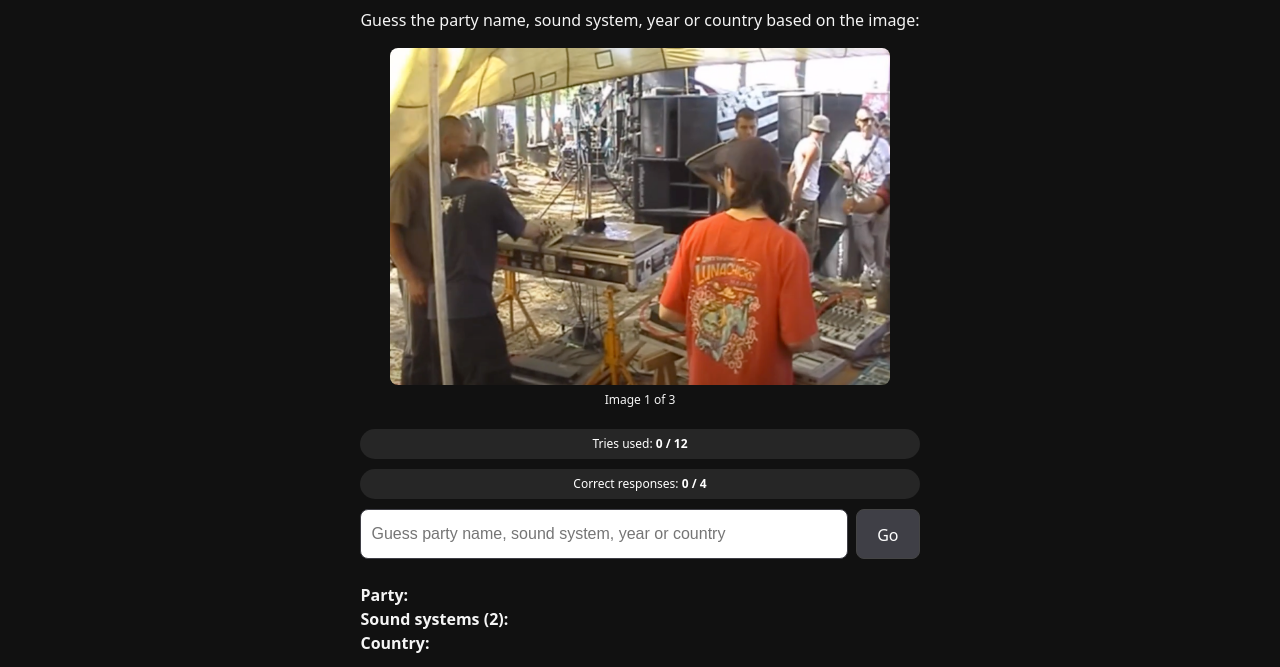
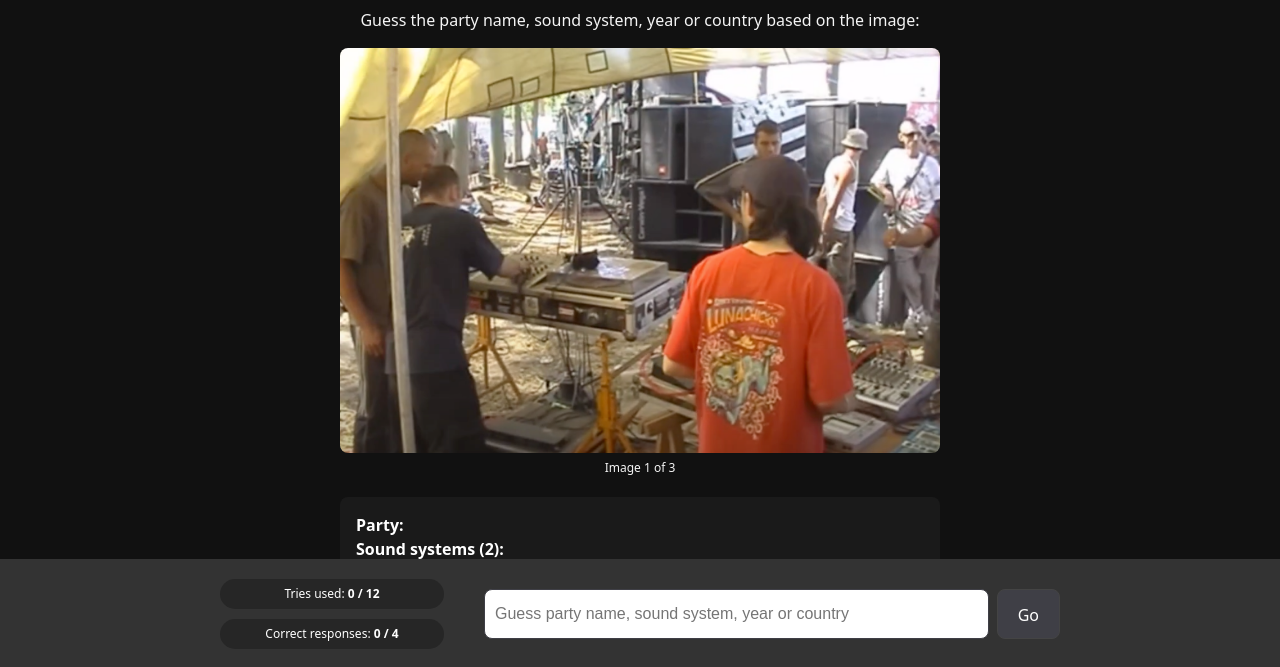
Before and after one commit to teknoquiz23/teknoquiz, a website built with Vite: page index.html in a window 1280 px wide. Shown: the part 131-798 px from the top of the page. Built offline with nearby package versions, Linux system fonts and the light colour scheme.

Commit message:
new styles

```diff
--- a/src/main.ts
+++ b/src/main.ts
@@ -108,9 +108,14 @@ function renderGameUI(appState: AppState) {
   document.querySelector<HTMLDivElement>('#app')!.innerHTML = `
     <div class="game">
 
-      <img src="/parties/${appState.currentImage}-${appState.roundImage}.png" alt="Random party" style="max-width: 500px; width: 100%; border-radius: 8px;" />
-      <br>
+      <div class="image-container">
+        <img src="/parties/${appState.currentImage}-${appState.roundImage}.png" alt="Random party" style="width: 100%; border-radius: 8px;" />
+
+      </div>
       <p id="round-image-counter" style="text-align: center; margin:0; margin-bottom: 20px; text-align: center; font-size: 12px;">Image ${appState.roundImage} of ${MAX_IMAGES}</p>
+      <div class="game-ui">
+        <div class="game-ui-inner">
+          <div class="progress-bars">
             <div id="progress-bar-tries" class="progress-bar">
               <span id="tries-used-text" class="progress-bar-text">Tries used: <b><span id="tries-used">0</span> / ${appState.maxTries}</b></span>
             <span class="progress-bar-fill tries" style="width:0"></span>
@@ -119,17 +124,18 @@ function renderGameUI(appState: AppState) {
               <span class="progress-bar-text">Correct responses: <b><span id="correct-responses">0</span> / <span id="total-responses">${appState.roundInfoCount}</span></b></span>
               <span class="progress-bar-fill responses" style="width:0"></span>
             </div>
-      <div id="guess-wrap">
+          </div>
+          <div class="guess-wrap">
             <div>
               <input id="guess-input" class="guess-input" type="text" placeholder="Guess party name, sound system, year or country" />
               <button id="guess-btn" class="guess-btn" type="button">Go</button>
             </div>
           </div>
+        </div>
+      </div>
       <div id="hints-wrap" class="hints-wrap" style="margin:0;margin-bottom: 2rem;"></div>
-      <div>
-        <div id="party-data" style="text-align:left;" class="text-left w-full max-w-md space-y-2">
+      <div class="results-data">
           ${generateRoundHTML(appState.roundInfo)}
-        </div>
         </div>
     </div>
   `
--- a/src/style.css
+++ b/src/style.css
@@ -46,7 +46,7 @@ h1 {
 }
 
 .wrap {
-  max-width: 1280px;
+  max-width: 600px;
   margin: 0 auto;
   padding: 2rem;
   text-align: center;
@@ -129,6 +129,7 @@ input[type="text"] {
   font-size:12px;
   color: #fff;
 }
+
 .progress-bar-fill {
   content: '';
   position: absolute;
@@ -139,6 +140,7 @@ input[type="text"] {
   background-size: 40px 40px;
   border-radius: 100px;
   z-index: 1;
+  transition: width 0.5s cubic-bezier(0.4,0,0.2,1);
 }
 
 .progress-bar-fill.responses {
@@ -148,14 +150,14 @@ input[type="text"] {
   background-color: #d9534f;
 }
 
-#guess-wrap {
+.guess-wrap {
   width: 100%;
   display: flex;
   justify-content: center;
   align-items: center;
   margin-bottom: 1.5rem;
 }
-#guess-wrap > div {
+.guess-wrap > div {
   width: 100%;
   display: flex;
   justify-content: stretch;
@@ -250,3 +252,60 @@ button:focus-visible {
 .hints-wrap.visible {
   /* The animation will play automatically when .visible is added */
 }
+
+.results-data {
+  text-align:left;
+  background-color: rgb(26, 26, 26);
+  color: #fff;
+  padding: 1rem;
+  border-radius: 8px;
+}
+
+
+
+
+
+
+@media (min-width: 600px) {
+  body {
+    padding-bottom: 100px;
+  }
+  .game-ui {
+    position: fixed;
+    bottom: 0;
+    left: 0;
+    right: 0;
+    display: flex;
+    justify-content: center;
+    align-items: center;
+    background-color: #333;
+  }
+
+
+  .game-ui-inner {
+    display: flex;
+    width: 100%;
+    max-width: 880px;
+    box-sizing: border-box;
+  }
+
+  .game-ui-inner > *:nth-child(1) {
+    flex: 0 0 30%;
+    max-width: 30%;
+    box-sizing: border-box;
+    padding: 20px;
+  }
+  .game-ui-inner > *:nth-child(2) {
+    flex: 0 0 70%;
+    max-width: 70%;
+    box-sizing: border-box;
+    padding: 20px;
+  }
+  .guess-wrap {
+    margin-bottom: 0;
+  }
+  .progress-bar + .progress-bar {
+    margin-bottom: 0;
+  }
+
+}
```
Lines whose indentation alone changed are shown as unchanged.
